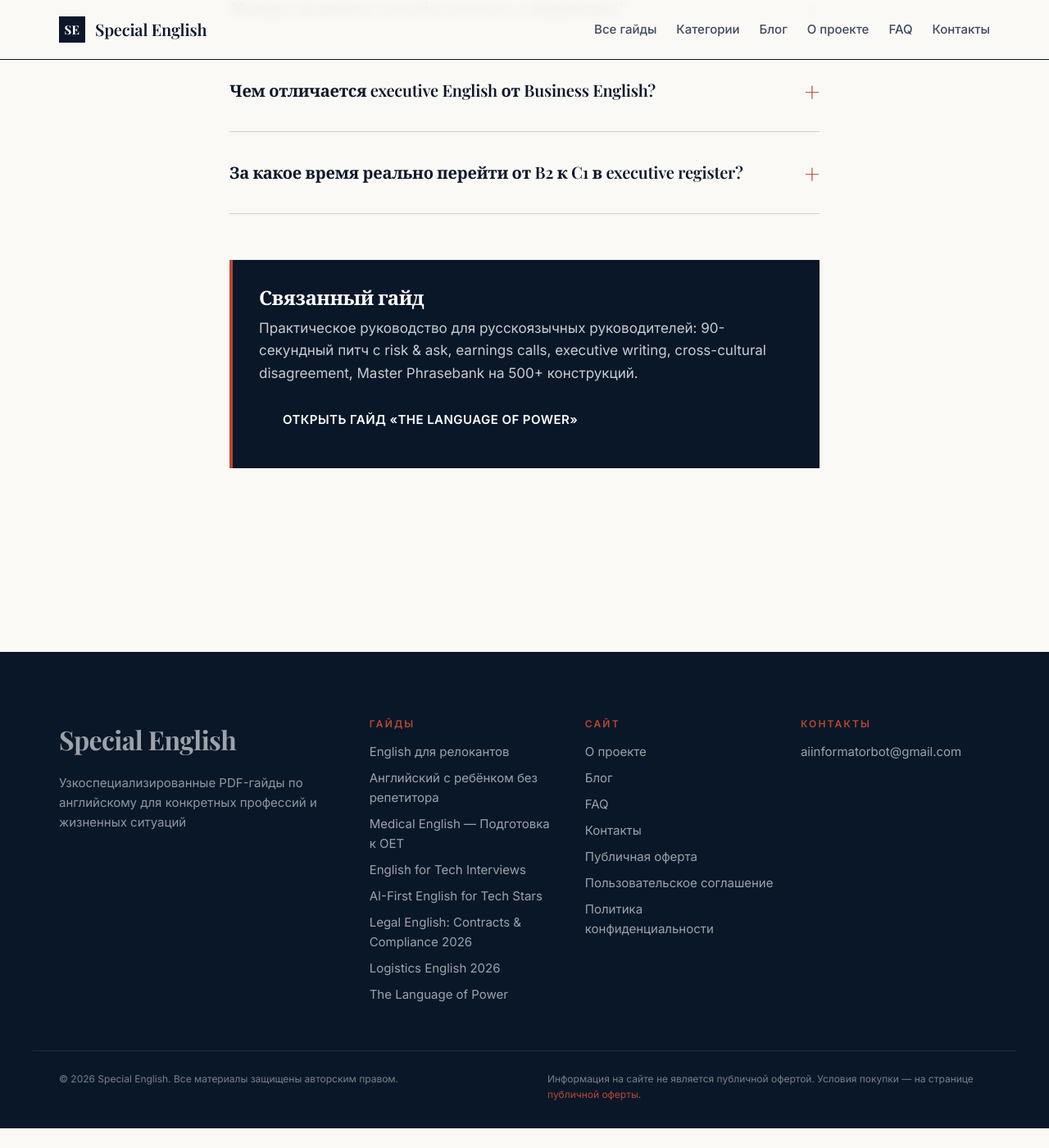
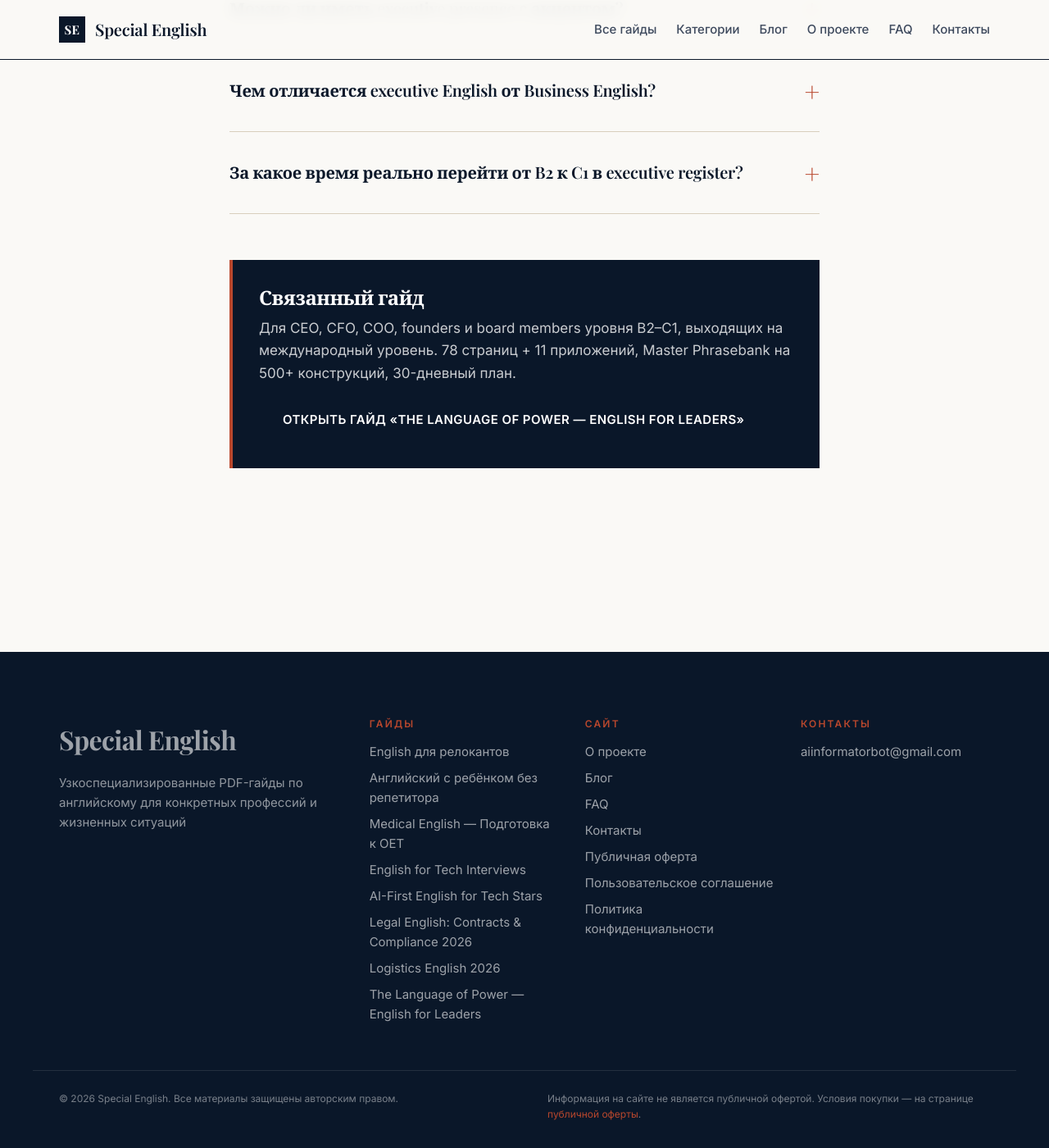
Before and after one commit to nilolafeo-bit/special_english, a Jekyll site: the page built from _posts/2026-04-18-executive-presence-on-board-meetings.md, in a window 1280 px wide and 1400 px high, scrolled down 8438 px. Shown: the whole window at 82% size. Built offline with Jekyll 4.4.1, drawn with Linux system fonts in a browser that asks for light colours; some web fonts are replaced; before the commit the page ends 9814 px from its top, so only the background shows below that.

Commit message:
fix(content): align _data/guides.yml with _guides/*.md frontmatter
Devin Review нашёл, что для leadership / logistics / medical / gaming
поля title / subtitle / short_description / format расходились между
_data/guides.yml (рендерится в карточках guide-card.html) и
_guides/*.md (рендерится на странице гайда guide.html). Пользователь
видел разные тексты на /guides/ и на странице гайда.

Привёл оба источника к одному значению. Аудит всех 9 гайдов:
0 mismatches.

Co-Authored-By: nilolafeo <nilolafeo@gmail.com>

```diff
--- a/_data/guides.yml
+++ b/_data/guides.yml
@@ -94,7 +94,7 @@
   short_description: >-
     Для врачей и медсестёр, нацеленных на работу в UK, Австралии и Канаде.
     10 глав, разбор всех 4 модулей OET, протоколы Calgary–Cambridge и
-    SPIKES, 90-дневный план подготовки.
+    SPIKES, 90-дневный план.
   category: medical
   category_title: "Английский для медиков"
   price: "4 990 ₽"
@@ -255,11 +255,11 @@
 
 - slug: logistics-english
   title: "Logistics English 2026"
-  subtitle: "Гайд для логистов, экспедиторов и специалистов ВЭД"
+  subtitle: "Практический гайд для логистов и специалистов ВЭД"
   short_description: >-
-    Карта мира 2026 (Belt & Road, Middle Corridor, IMEC, INSTC),
-    11 правил Incoterms 2020, 20 email-шаблонов, 10 диалогов с аудио,
-    Excel-словарь 400+ терминов.
+    От новых торговых коридоров (IMEC, Middle Corridor, INSTC) до
+    живых переговоров. Все 11 Incoterms 2020, 400+ терминов,
+    20 email-шаблонов, 10 диалогов с audio MP3.
   category: logistics
   category_title: "Английский для логистики и ВЭД"
   price: "3 490 ₽"
@@ -294,19 +294,19 @@
     - "Глоссарий 400+ терминов EN–RU в .xlsx"
 
 - slug: leadership-english
-  title: "The Language of Power"
-  subtitle: "English for Leaders — board, инвесторы и кросс-культурные переговоры"
+  title: "The Language of Power — English for Leaders"
+  subtitle: "Практическое руководство для руководителей, ведущих переговоры на английском"
   short_description: >-
-    Практическое руководство для русскоязычных руководителей: 90-секундный
-    питч с risk & ask, earnings calls, executive writing, cross-cultural
-    disagreement, Master Phrasebank на 500+ конструкций.
+    Для CEO, CFO, COO, founders и board members уровня B2–C1, выходящих
+    на международный уровень. 78 страниц + 11 приложений, Master
+    Phrasebank на 500+ конструкций, 30-дневный план.
   category: leadership
   category_title: "Английский для руководителей"
   price: "5 490 ₽"
   price_old: "7 490 ₽"
   pages: 78
   level: "B2 → C1"
-  format: "PDF · 11 приложений · 30-дневный план"
+  format: "PDF · 11 приложений · Master Phrasebank 500+ конструкций"
   payment_url: "https://payment.example/leadership-english"
   cover: "/assets/images/covers/leadership-english.svg"
   pain_points:
@@ -338,9 +338,9 @@
   title: "Gaming English 2026"
   subtitle: "Как играть, стримить и общаться с международной аудиторией"
   short_description: >-
-    Для игроков и контент-мейкеров 16–28 лет: войти в международный
-    matchmaking, найти зарубежную тиму, запустить англоязычный стрим.
-    800+ фраз, 4 жанра, актуальный slang 2026.
+    Полный гайд для игроков и стримеров: callouts по жанрам, формула
+    WHO + WHAT + WHERE, toxic chat survival, streaming English,
+    Discord-этикет и slang 2026.
   category: gaming
   category_title: "Английский для геймеров и стримеров"
   price: "1 990 ₽"
```
Also changed, not shown: _guides/gaming-english.md (+1 -1 lines).
